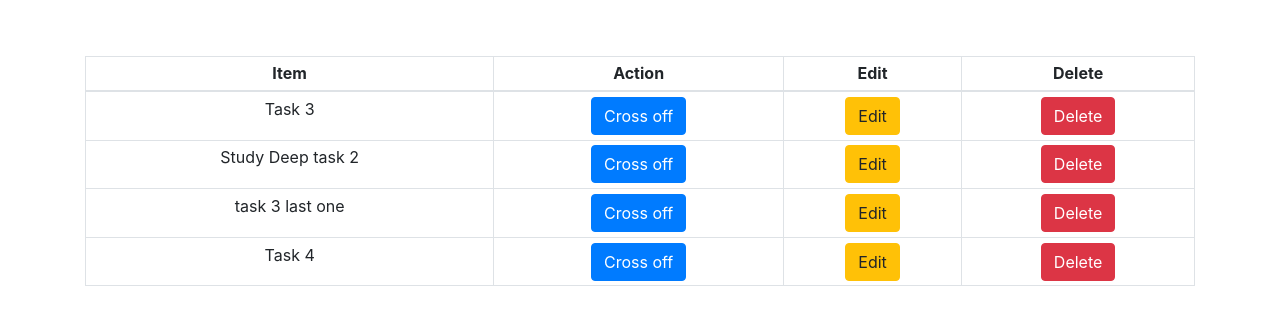
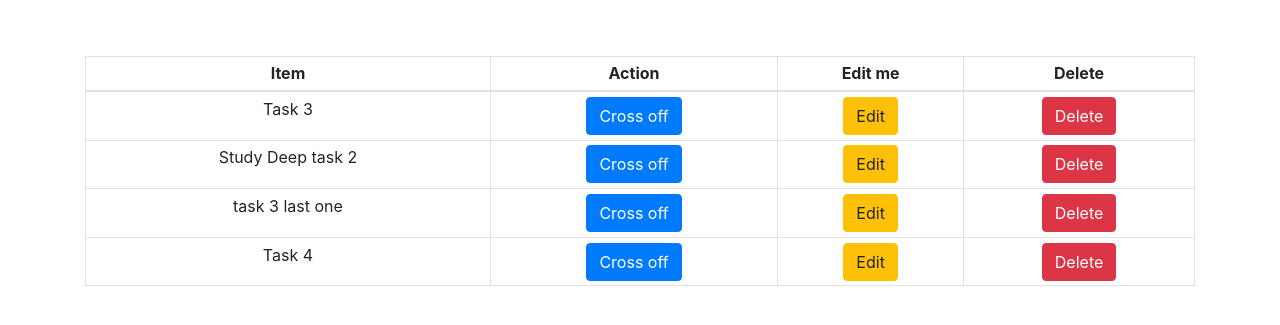
Before and after one commit to kae03/todo3, a Django app: page / in a window 1280 px wide. Shown: the part 56-381 px from the top of the page. Run offline with Django 3.2, Linux system fonts and the light colour scheme; data comes from the database, SQL or seed files in the repository.

Commit message:
initial commit

```diff
--- a/todo_list/templates/home.html
+++ b/todo_list/templates/home.html
@@ -23,7 +23,7 @@
                     <tr>
                     <th class="text-center" scope="col">Item</th>
                     <th class="text-center" scope="col">Action</th>
-                    <th class="text-center" scope="col">Edit</th>
+                    <th class="text-center" scope="col">Edit me</th>
                     <th class="text-center" scope="col">Delete</th>
                     </tr>
                 </thead>
```
